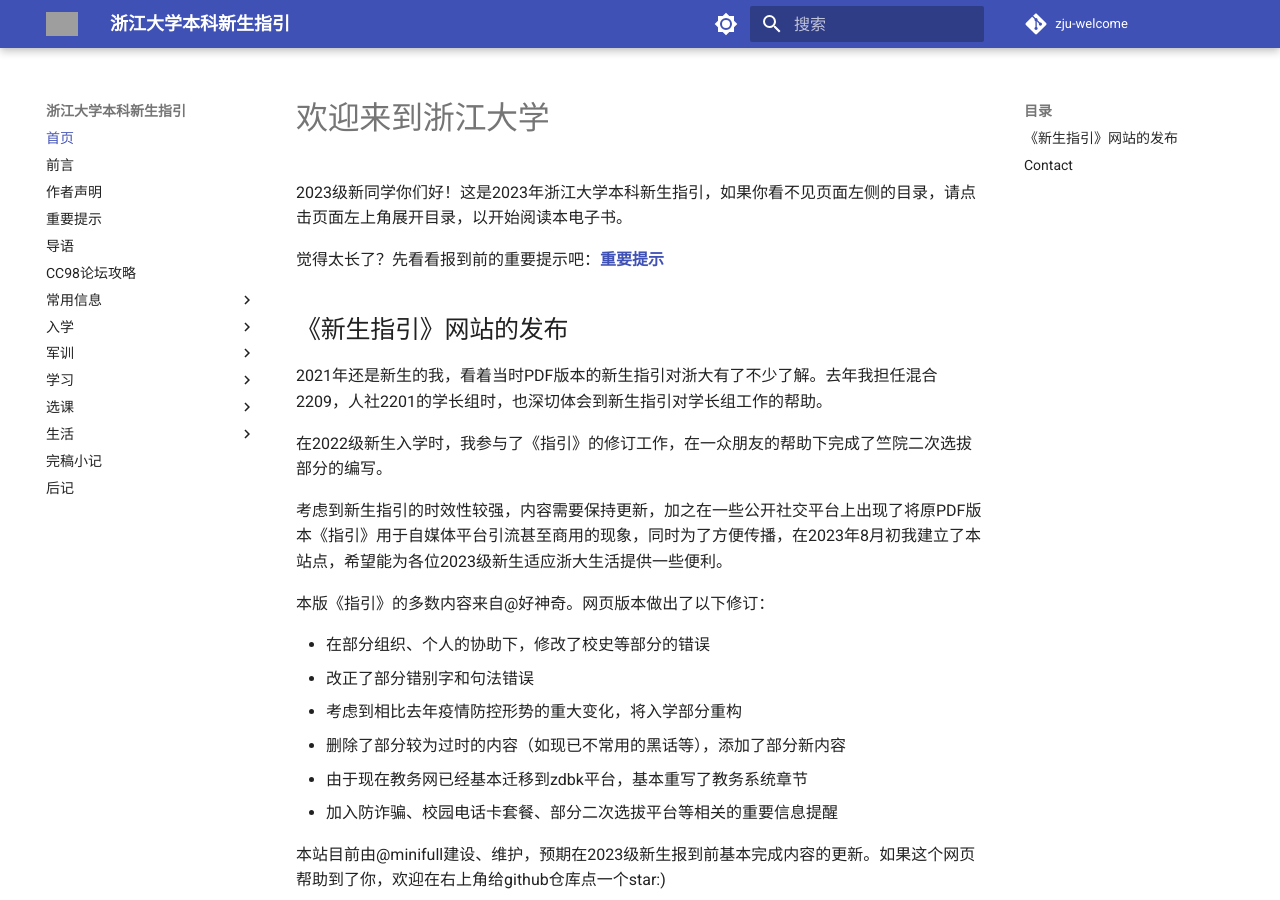
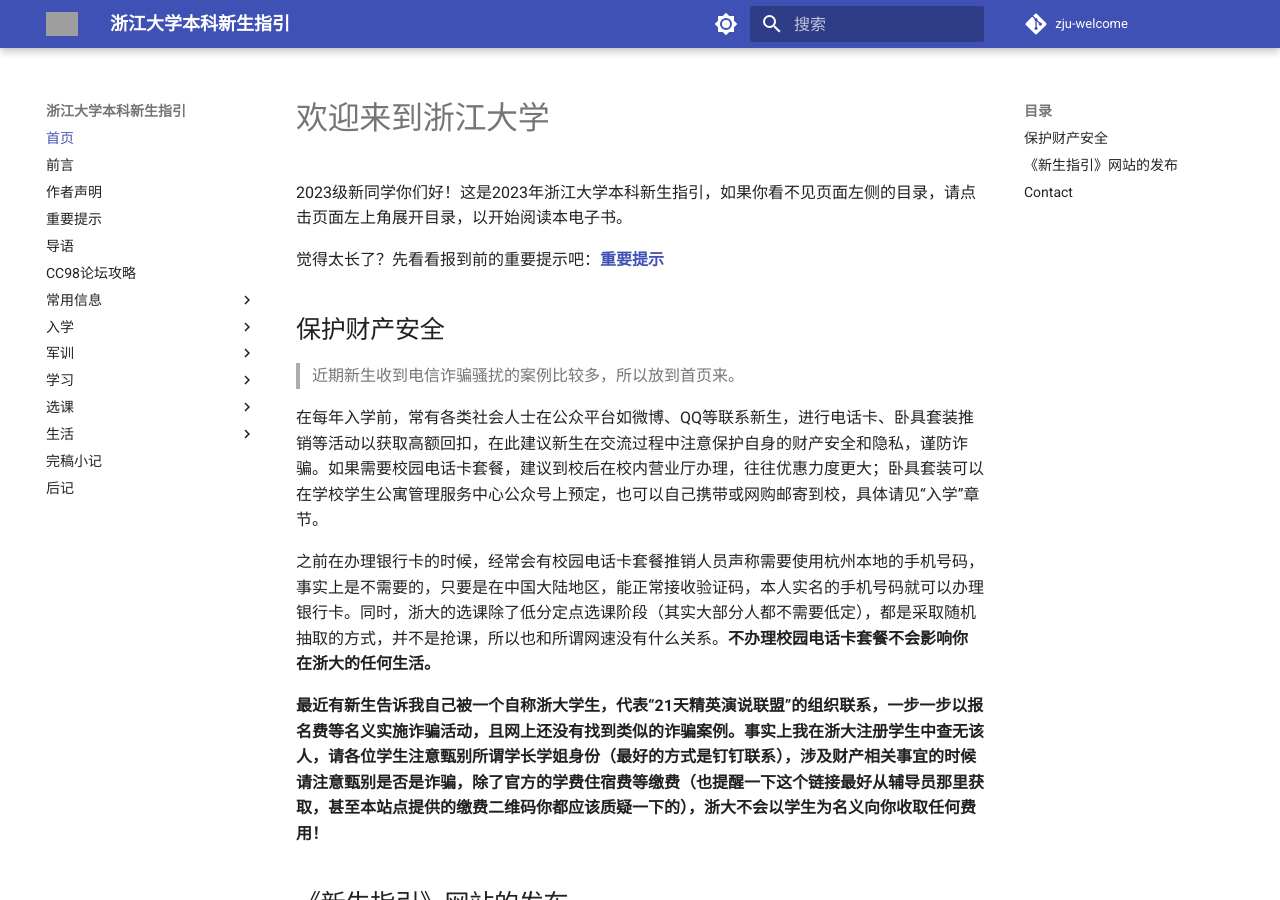
Before and after one commit to mini-full/zju-welcome, an MkDocs documentation site: the page built from docs/index.md, in a window 1280 px wide and 900 px high. Built offline with MkDocs 1.6.1 and Material for MkDocs 9.7.7, drawn with Linux system fonts in a browser that asks for light colours; comment, search, counter and statistics services are not loaded; grey boxes are pictures that could not be loaded.

Commit message:
加入防诈骗信息

```diff
--- a/docs/index.md
+++ b/docs/index.md
@@ -3,6 +3,16 @@
 2023级新同学你们好！这是2023年浙江大学本科新生指引，如果你看不见页面左侧的目录，请点击页面左上角展开目录，以开始阅读本电子书。
 
 觉得太长了？先看看报到前的重要提示吧：[**重要提示**](./callout.md)
+
+## 保护财产安全
+
+> 近期新生收到电信诈骗骚扰的案例比较多，所以放到首页来。
+
+在每年入学前，常有各类社会人士在公众平台如微博、QQ等联系新生，进行电话卡、卧具套装推销等活动以获取高额回扣，在此建议新生在交流过程中注意保护自身的财产安全和隐私，谨防诈骗。如果需要校园电话卡套餐，建议到校后在校内营业厅办理，往往优惠力度更大；卧具套装可以在学校学生公寓管理服务中心公众号上预定，也可以自己携带或网购邮寄到校，具体请见“入学”章节。
+
+之前在办理银行卡的时候，经常会有校园电话卡套餐推销人员声称需要使用杭州本地的手机号码，事实上是不需要的，只要是在中国大陆地区，能正常接收验证码，本人实名的手机号码就可以办理银行卡。同时，浙大的选课除了低分定点选课阶段（其实大部分人都不需要低定），都是采取随机抽取的方式，并不是抢课，所以也和所谓网速没有什么关系。**不办理校园电话卡套餐不会影响你在浙大的任何生活。**
+
+**最近有新生告诉我自己被一个自称浙大学生，代表“21天精英演说联盟”的组织联系，一步一步以报名费等名义实施诈骗活动，且网上还没有找到类似的诈骗案例。事实上我在浙大注册学生中查无该人，请各位学生注意甄别所谓学长学姐身份（最好的方式是钉钉联系），涉及财产相关事宜的时候请注意甄别是否是诈骗，除了官方的学费住宿费等缴费（也提醒一下这个链接最好从辅导员那里获取，甚至本站点提供的缴费二维码你都应该质疑一下的），浙大不会以学生为名义向你收取任何费用！**
 
 ## 《新生指引》网站的发布
 
```
